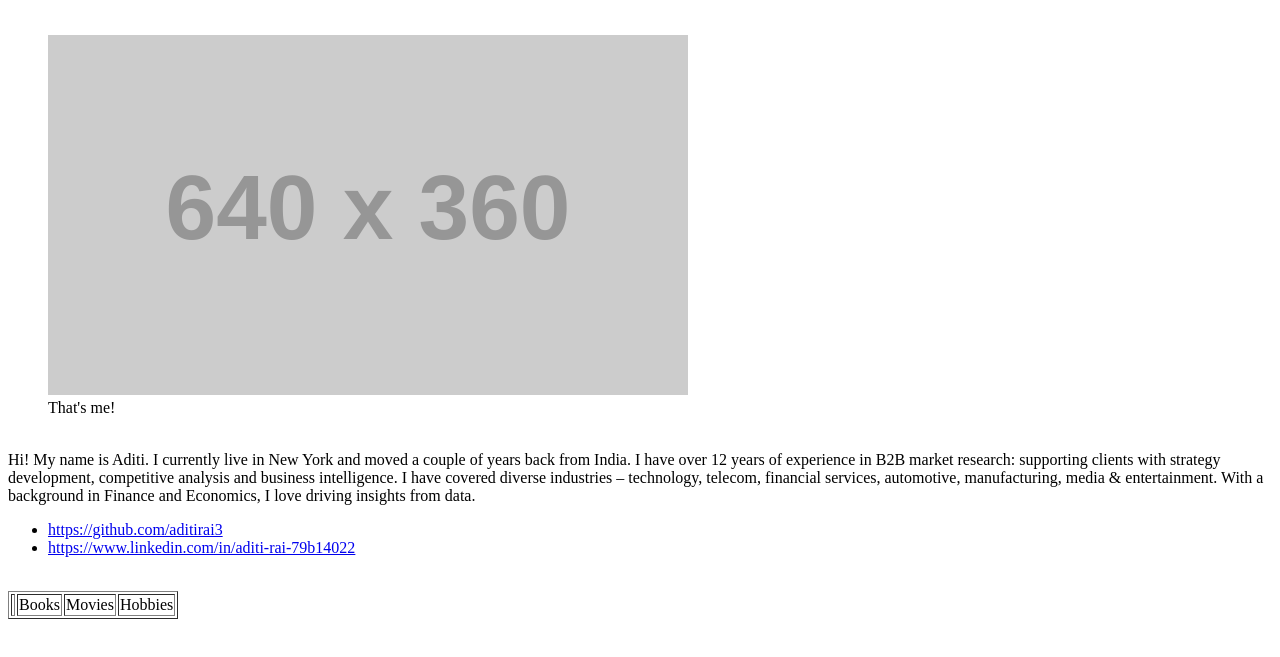
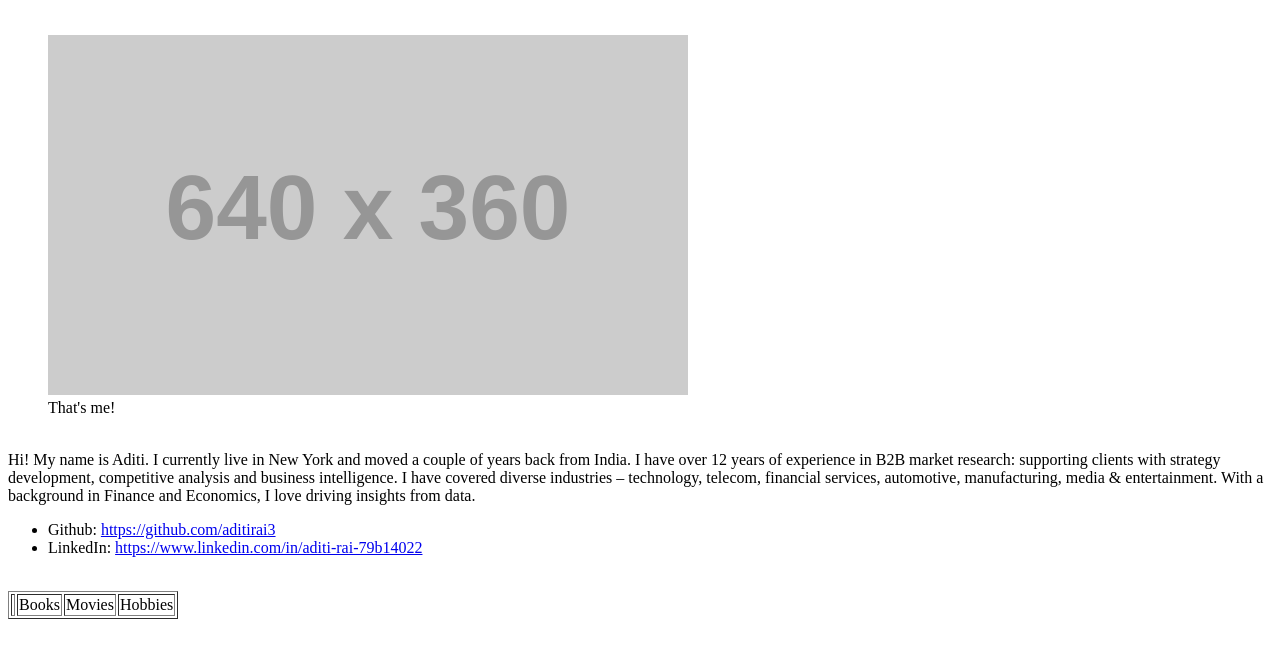
Before and after one commit to aditirai3/aditirai3.github.io, a plain HTML site: page index.html in a window 1280 px wide. Shown: the part 79-736 px from the top of the page. Drawn offline with Linux system fonts and the light colour scheme; placeholder pictures from the web are drawn by us.

Commit message:
Update index.html

```diff
--- a/index.html
+++ b/index.html
@@ -19,8 +19,8 @@ I have over 12 years of experience in B2B market research: supporting clients wi
 With a background in Finance and Economics, I love driving insights from data.
 <br>
 <ul>
-  <li><a href="Github">https://github.com/aditirai3</a></li>
-  <li><a href="LinkedIn">https://www.linkedin.com/in/aditi-rai-79b14022</a></li>
+  <li>Github: <a href="Github">https://github.com/aditirai3</a></li>
+  <li>LinkedIn: <a href="LinkedIn">https://www.linkedin.com/in/aditi-rai-79b14022</a></li>
 </ul>
 <br>
 <Table border="1">
```
